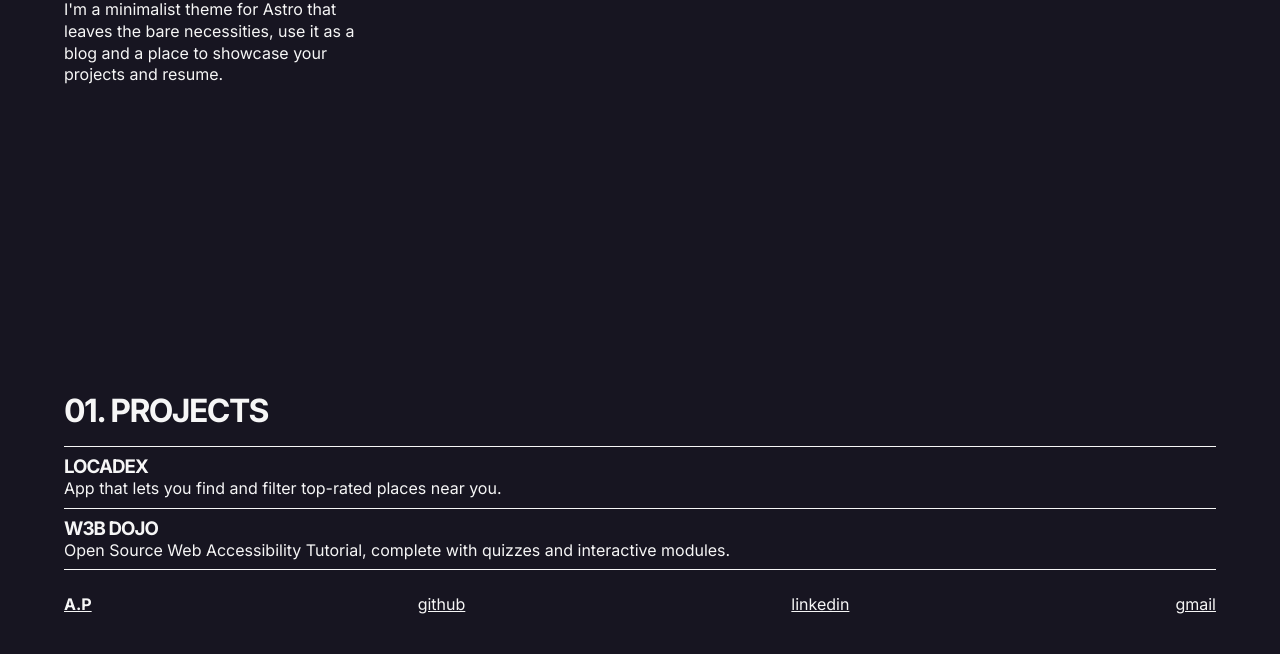
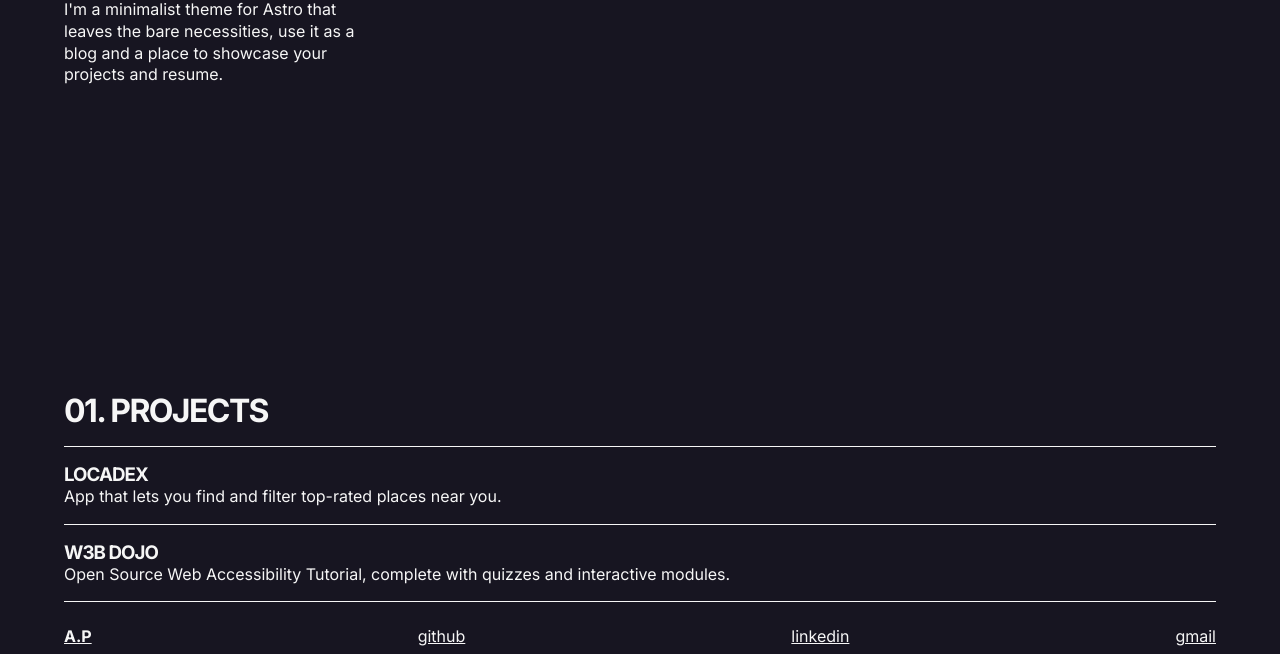
Before and after one commit to joayo13/portfolio-pico, an Astro site: page / in a window 1280 px wide. Shown: the part 381-1035 px from the top of the page. Before the commit the page ends 1003 px from the top, so only its background shows below. Built offline with nearby package versions, Linux system fonts and the light colour scheme; Astro itself is replaced by a stand-in of ours.

Commit message:
increased spacing of li elements in proejcts

```diff
--- a/src/components/Projects.astro
+++ b/src/components/Projects.astro
@@ -23,7 +23,7 @@ const projects = await getCollection("projects");
     a {
         text-decoration: none;
         display: block;
-        padding: 0.5em 0;
+        padding: 1em 0;
     }
 
     ul {
--- a/src/global.css
+++ b/src/global.css
@@ -1,6 +1,5 @@
 :root {
     --white: #f6f6f6;
-
     --tight-spacing: -0.05em;
 }
 
```
